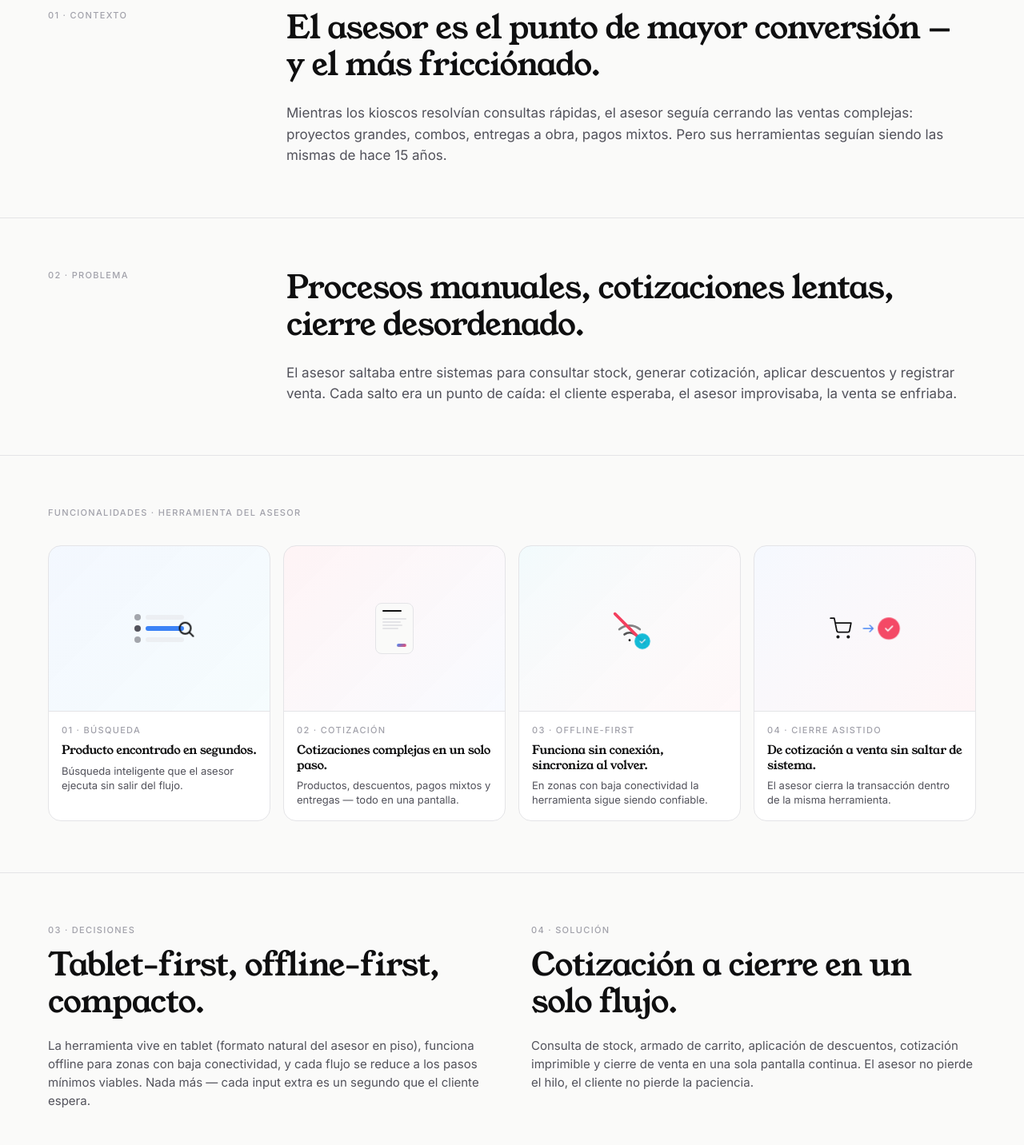
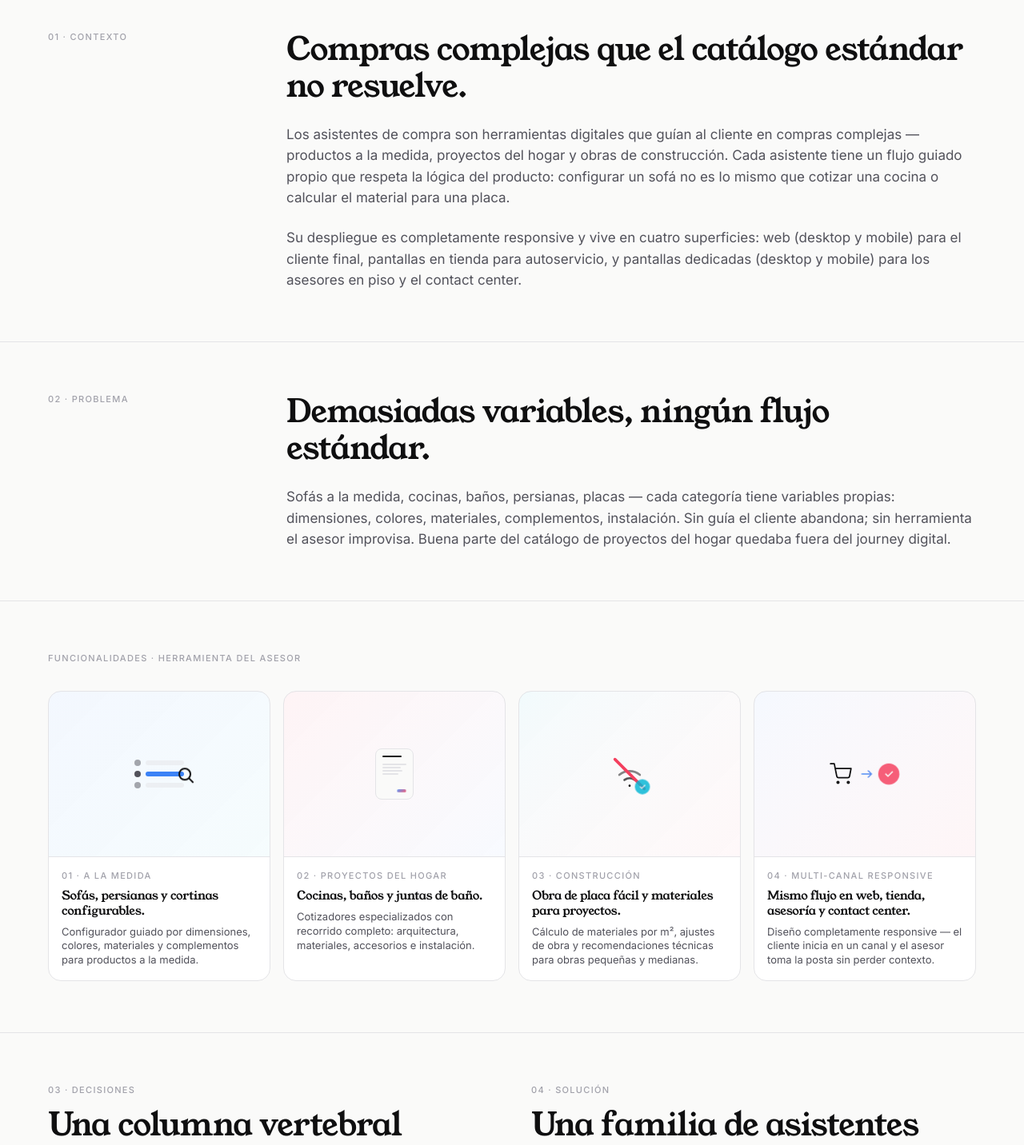
Before and after one commit to Santiagomejial/portfolio, a Next.js app: page /work/asistentes-compra in a window 1280 px wide. Shown: the part 1160-2592 px from the top of the page at 80% size. Built offline with nearby package versions, Linux system fonts and the light colour scheme.

Commit message:
feat(case-asistentes-compra): copy completo + hero conectado + features actualizadas

```diff
--- a/app/work/asistentes-compra/page.tsx
+++ b/app/work/asistentes-compra/page.tsx
@@ -120,34 +120,34 @@ function FeaturesGrid() {
   const features = [
     {
       number: '01',
-      label: 'Búsqueda',
-      title: 'Producto encontrado en segundos.',
+      label: 'A la medida',
+      title: 'Sofás, persianas y cortinas configurables.',
       description:
-        'Búsqueda inteligente que el asesor ejecuta sin salir del flujo.',
+        'Configurador guiado por dimensiones, colores, materiales y complementos para productos a la medida.',
       visual: <SearchVisual />,
     },
     {
       number: '02',
-      label: 'Cotización',
-      title: 'Cotizaciones complejas en un solo paso.',
+      label: 'Proyectos del hogar',
+      title: 'Cocinas, baños y juntas de baño.',
       description:
-        'Productos, descuentos, pagos mixtos y entregas — todo en una pantalla.',
+        'Cotizadores especializados con recorrido completo: arquitectura, materiales, accesorios e instalación.',
       visual: <QuoteVisual />,
     },
     {
       number: '03',
-      label: 'Offline-first',
-      title: 'Funciona sin conexión, sincroniza al volver.',
+      label: 'Construcción',
+      title: 'Obra de placa fácil y materiales para proyectos.',
       description:
-        'En zonas con baja conectividad la herramienta sigue siendo confiable.',
+        'Cálculo de materiales por m², ajustes de obra y recomendaciones técnicas para obras pequeñas y medianas.',
       visual: <OfflineVisual />,
     },
     {
       number: '04',
-      label: 'Cierre asistido',
-      title: 'De cotización a venta sin saltar de sistema.',
+      label: 'Multi-canal responsive',
+      title: 'Mismo flujo en web, tienda, asesoría y contact center.',
       description:
-        'El asesor cierra la transacción dentro de la misma herramienta.',
+        'Diseño completamente responsive — el cliente inicia en un canal y el asesor toma la posta sin perder contexto.',
       visual: <CloseSaleVisual />,
     },
   ];
@@ -285,18 +285,18 @@ function FinalGallery() {
 function DesignSummaryStrip() {
   const items = [
     {
-      label: 'Diseño para expertos',
-      caption: 'Respetar el conocimiento del asesor — remover fricción, no reeducar.',
+      label: 'Sistema modular',
+      caption: 'Una columna vertebral que se adapta a productos a la medida, proyectos y obras.',
       visual: <ExpertVisual />,
     },
     {
-      label: 'Tablet-first',
-      caption: 'Formato natural del asesor en piso de venta. Touch grandes, contraste alto.',
+      label: 'Pasos guiados',
+      caption: 'Decisiones complejas en steps pequeños y revisables — sin overwhelm.',
       visual: <TabletVisual />,
     },
     {
-      label: 'Flujo continuo',
-      caption: 'De cotización a cierre sin salir de la pantalla — sin saltos entre sistemas.',
+      label: 'Continuidad multi-canal',
+      caption: 'El flujo viaja entre web, tienda, asesoría y contact center sin romperse.',
       visual: <FlowVisual />,
     },
   ];
--- a/content/case-asistentes-compra.tsx
+++ b/content/case-asistentes-compra.tsx
@@ -18,13 +18,16 @@ export const CASE_ASISTENTES_COMPRA: CaseContent = {
       pre: 'Asistentes de ',
       highlight: 'compra digital',
     },
-    sub: 'Herramienta interna para asesores en tienda que acelera la búsqueda de producto, la cotización y el cierre de venta asistida.',
+    sub: 'Familia de herramientas digitales que guían al cliente en compras complejas — productos a la medida, proyectos del hogar y obras de construcción — con un sistema responsive que vive en web, tienda y canales de asesoría.',
     meta: [
       { label: 'Rol', value: 'UX/UI Designer' },
       { label: 'Periodo', value: '2022 → 2024' },
-      { label: 'Alcance', value: 'Herramienta interna' },
+      { label: 'Alcance', value: 'Familia de asistentes · multi-canal' },
     ],
-    // heroImage: pendiente
+    heroImage: {
+      src: '/work/asistentes-compra/hero.jpg',
+      alt: 'Asistentes de compra digital — hero del case.',
+    },
   },
 
   // ─── SECTIONS ─────────────────────────────────────────
@@ -32,27 +35,35 @@ export const CASE_ASISTENTES_COMPRA: CaseContent = {
     {
       number: '01',
       label: 'Contexto',
-      title:
-        'El asesor es el punto de mayor conversión — y el más fricciónado.',
+      title: 'Compras complejas que el catálogo estándar no resuelve.',
       body: [
         <p key="1">
-          Mientras los kioscos resolvían consultas rápidas, el asesor seguía
-          cerrando las ventas complejas: proyectos grandes, combos, entregas
-          a obra, pagos mixtos. Pero sus herramientas seguían siendo las
-          mismas de hace 15 años.
+          Los asistentes de compra son herramientas digitales que guían al
+          cliente en compras complejas — productos a la medida, proyectos del
+          hogar y obras de construcción. Cada asistente tiene un flujo
+          guiado propio que respeta la lógica del producto: configurar un
+          sofá no es lo mismo que cotizar una cocina o calcular el material
+          para una placa.
+        </p>,
+        <p key="2">
+          Su despliegue es completamente responsive y vive en cuatro
+          superficies: web (desktop y mobile) para el cliente final,
+          pantallas en tienda para autoservicio, y pantallas dedicadas
+          (desktop y mobile) para los asesores en piso y el contact center.
         </p>,
       ],
     },
     {
       number: '02',
       label: 'Problema',
-      title: 'Procesos manuales, cotizaciones lentas, cierre desordenado.',
+      title: 'Demasiadas variables, ningún flujo estándar.',
       body: [
         <p key="1">
-          El asesor saltaba entre sistemas para consultar stock, generar
-          cotización, aplicar descuentos y registrar venta. Cada salto era un
-          punto de caída: el cliente esperaba, el asesor improvisaba, la venta
-          se enfriaba.
+          Sofás a la medida, cocinas, baños, persianas, placas — cada
+          categoría tiene variables propias: dimensiones, colores,
+          materiales, complementos, instalación. Sin guía el cliente
+          abandona; sin herramienta el asesor improvisa. Buena parte del
+          catálogo de proyectos del hogar quedaba fuera del journey digital.
         </p>,
       ],
     },
@@ -62,38 +73,44 @@ export const CASE_ASISTENTES_COMPRA: CaseContent = {
     {
       number: '03',
       label: 'Decisiones',
-      title: 'Tablet-first, offline-first, compacto.',
+      title: 'Una columna vertebral compartida, personalidades propias.',
       body: [
         <p key="1">
-          La herramienta vive en tablet (formato natural del asesor en piso),
-          funciona offline para zonas con baja conectividad, y cada flujo se
-          reduce a los pasos mínimos viables. Nada más — cada input extra es
-          un segundo que el cliente espera.
+          Toda la familia de asistentes parte del mismo patrón —
+          entrada paso a paso, validación en cada step, resumen visual antes
+          del cierre — pero cada producto despliega su lógica particular. La
+          decisión crítica fue diseñar un sistema de componentes que se
+          adaptara a tipologías muy distintas (medida, proyecto,
+          construcción) sin reinventar la lógica cada vez.
         </p>,
       ],
     },
     {
       number: '04',
       label: 'Solución',
-      title: 'Cotización a cierre en un solo flujo.',
+      title: 'Una familia de asistentes con la misma estructura.',
       body: [
         <p key="1">
-          Consulta de stock, armado de carrito, aplicación de descuentos,
-          cotización imprimible y cierre de venta en una sola pantalla
-          continua. El asesor no pierde el hilo, el cliente no pierde la
-          paciencia.
+          Todos los asistentes comparten esqueleto pero tienen comportamientos
+          especializados según el producto. El cliente puede iniciar la
+          cotización desde cualquier canal y retomarla en otro; el asesor
+          puede tomar la posta sin que el cliente pierda contexto. Las
+          decisiones complejas se quiebran en pasos pequeños y revisables.
         </p>,
       ],
     },
     {
       number: '05',
       label: 'Impacto',
-      title: 'Cierre más rápido y menos fricción operativa.',
+      title: 'Categorías nuevas habilitadas para el journey digital.',
       body: [
         <p key="1">
-          Los asesores cerraron ventas en menos tiempo y con menos saltos
-          entre sistemas. La herramienta se volvió parte de su método
-          cotidiano, no una capa más que tolerar.
+          Los asistentes habilitaron categorías que antes no eran vendibles
+          online de forma seria. El cliente que entraba buscando &quot;cortinas
+          a la medida&quot; o &quot;cocina nueva&quot; ya no tenía que
+          aterrizar en una tienda física para arrancar — podía configurar,
+          cotizar y agendar sin moverse. El asesor en tienda y contact center
+          se convirtió en complemento del journey, no en requisito.
         </p>,
       ],
     },
```
Also changed, not shown: public/work/asistentes-compra/hero.jpg (added).
